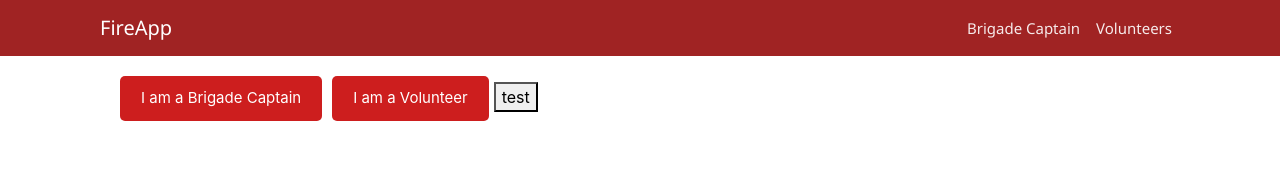
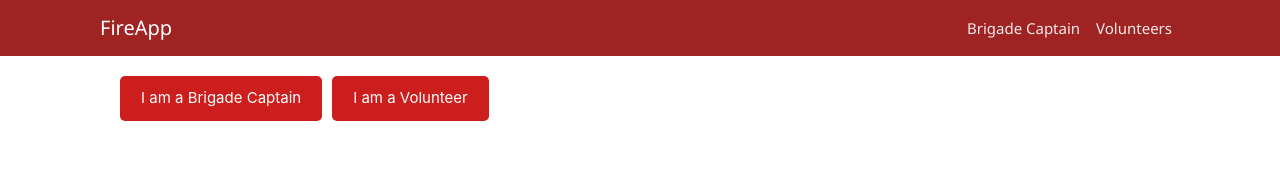
Before and after one commit to TechlauncherFireApp/web, a React (Create React App) app in the folder ui/: page / in a window 1280 px wide. Shown: the top 172 px of the page. Built offline with nearby package versions, Linux system fonts and the light colour scheme.

Commit message:
fixed type in medium tanker that was causing a bug

```diff
--- a/ui/src/AssetRequestVehicle/AssetRequestVehicle.tsx
+++ b/ui/src/AssetRequestVehicle/AssetRequestVehicle.tsx
@@ -250,7 +250,7 @@ export default class AssetRequestVehicle extends React.Component<any, State> {
             <select ref={this.insert_assetType}>
               <option value="" disabled hidden>Select asset type</option>
               <option value="heavyTanker" selected>Heavy Tanker</option>
-              <option value="mediumUnit">Medium Unit</option>
+              <option value="mediumTanker">Medium Unit</option>
               <option value="lightUnit">Light Unit</option>
             </select>
           </div>
--- a/ui/src/Home/Home.tsx
+++ b/ui/src/Home/Home.tsx
@@ -43,7 +43,7 @@ export default class Home extends React.Component<any, any> {
             <div className="padding">
                 <button className="type-1 margin" onClick={() => this.captain()}>I am a Brigade Captain</button>
                 <button className="type-1 margin" onClick={() => this.volunteer()}>I am a Volunteer</button>
-                <button onClick={() => this.test()}>test</button>
+                {/* <button onClick={() => this.test()}>test</button> */}
             </div>
         );
     }
```
